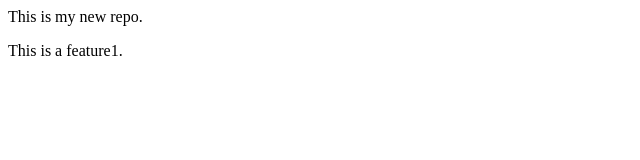
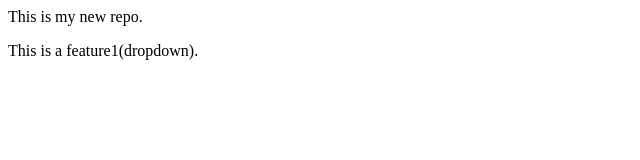
Before and after one commit to Udita2005/localRepo, a plain HTML site: page index.html in a window 1280 px wide. Shown: the full height of the page, 0-640 px from the left. Drawn offline with Linux system fonts and the light colour scheme.

Commit message:
Add dropdown

```diff
--- a/index.html
+++ b/index.html
@@ -1,2 +1,2 @@
 <p>This is my new repo.</p>
-<p>This is a feature1.</p>
+<p>This is a feature1(dropdown).</p>
```
